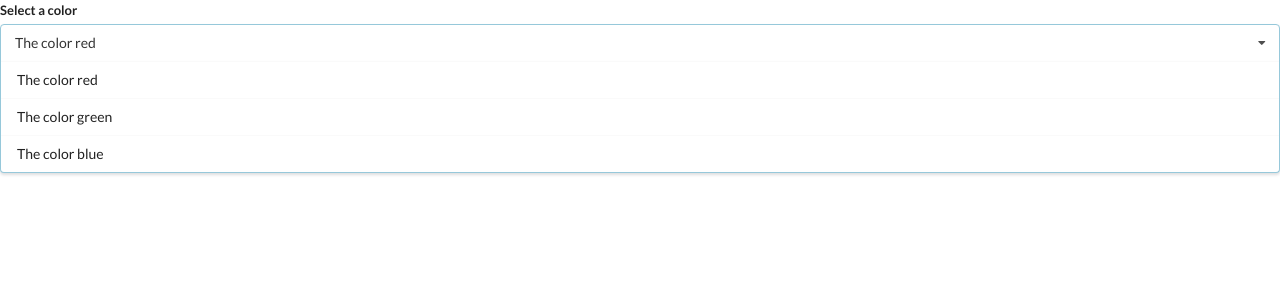
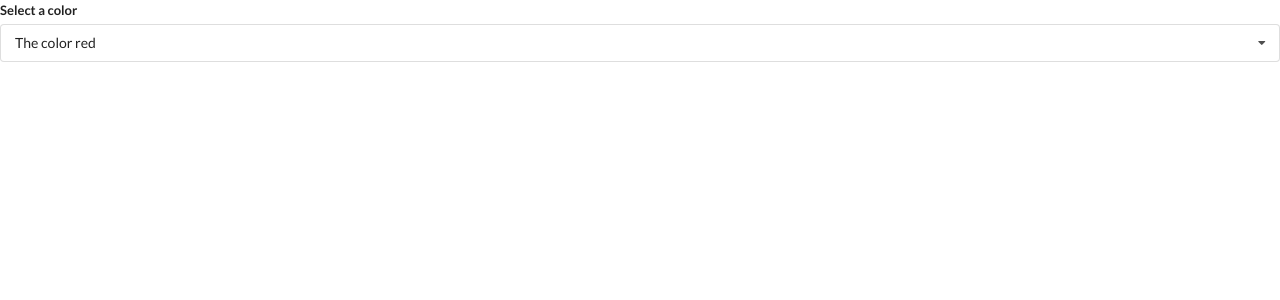
Before and after one commit to janekbartnicki/widgets, a React (Create React App) app: page / in a window 1280 px wide. Shown: the top 300 px of the page. Built offline with nearby package versions, Linux system fonts and the light colour scheme.

Commit message:
Working on dropdown menu

```diff
--- a/src/App.js
+++ b/src/App.js
@@ -39,7 +39,6 @@
 
     return (
         <div>
-            {/* <Search/> */}
             <Dropdown selected={selected} onSelectedChange={setSelected} options={options} label='Select a color'/>
         </div>
     )
--- a/src/components/Dropdown.js
+++ b/src/components/Dropdown.js
@@ -2,8 +2,11 @@
 
 export default function Dropdown({options, label, selected, onSelectedChange}) {
     const renderedOptions = options.map(option => {
+        if(option.value === selected.value) {
+            return null;
+        }
         return (
-            <div key={option.value} onClick={() => onOptionClick(option.value)} className='item'>
+            <div key={option.value} onClick={() => onOptionClick(option)} className='item'>
                 {option.label}
             </div>
         );
@@ -19,10 +22,10 @@
                 <label className='label'>
                     {label}
                 </label>
-                <div className='ui selection dropdown visible active'>
+                <div className='ui selection dropdown'>
                     <i className='dropdown icon'></i>
                     <div className='text'>{selected.label}</div>
-                    <div className='menu visible transition'>
+                    <div className='menu'>
                         {renderedOptions}
                     </div>
                 </div>
```
